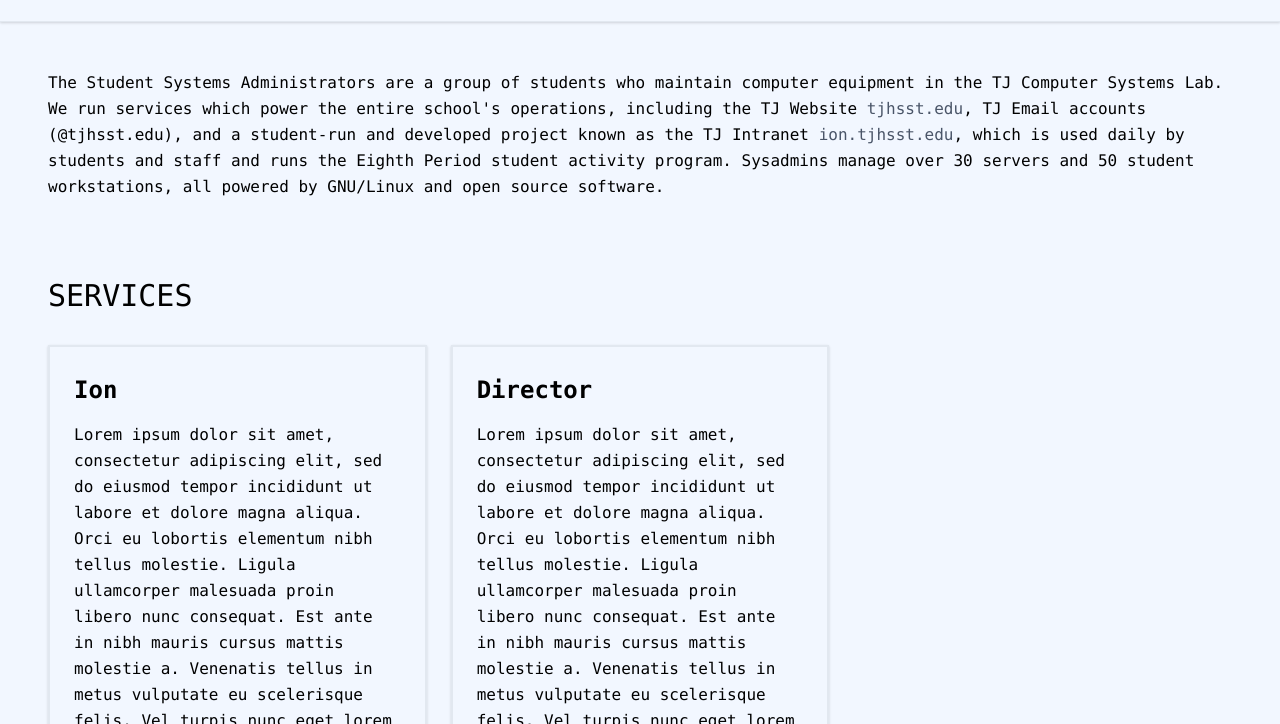
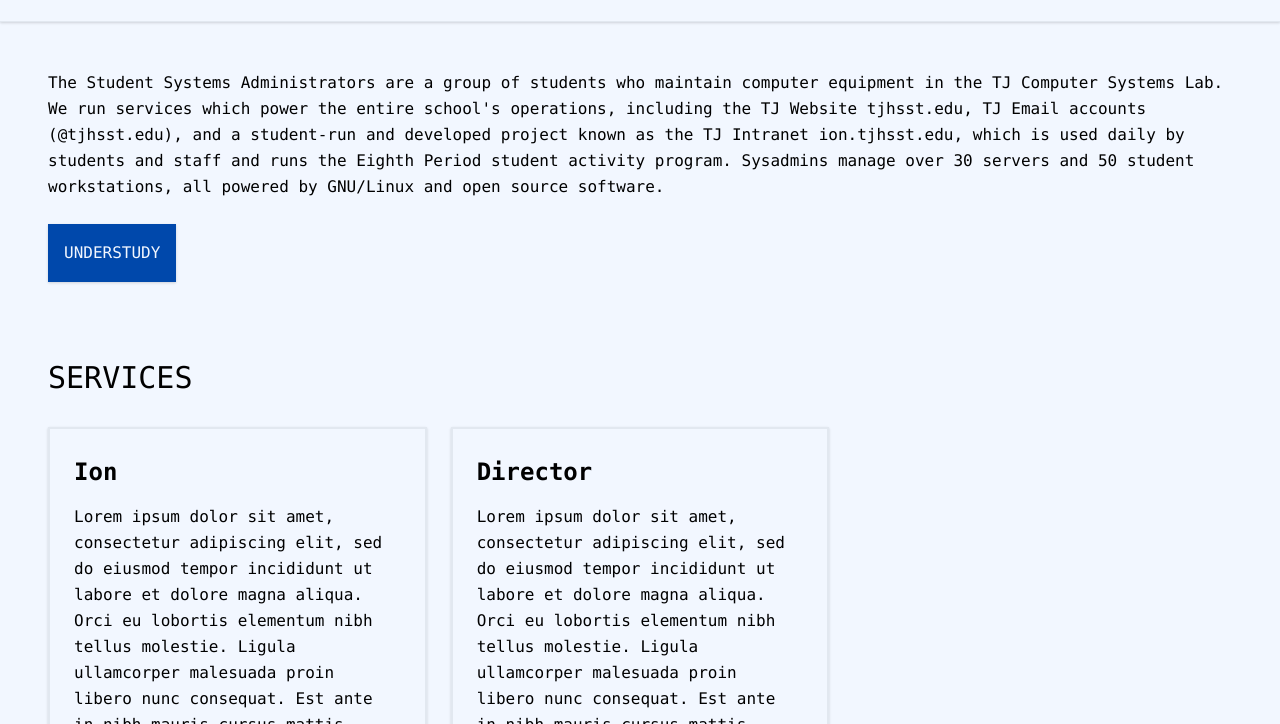
Before and after one commit to tjcsl/sysadmins-website, a Gatsby site: page / in a window 1280 px wide. Shown: the part 76-800 px from the top of the page. Built offline with nearby package versions, Linux system fonts and the light colour scheme; Gatsby itself is replaced by a stand-in of ours.

Commit message:
Add understudy button under summary section

```diff
--- a/src/data/index.yml
+++ b/src/data/index.yml
@@ -25,6 +25,8 @@
           Sit amet justo donec enim diam vulputate. Arcu non sodales neque sodales ut. Rutrum quisque non tellus orci ac auctor.
           Rhoncus urna neque viverra justo nec ultrices dui. Scelerisque fermentum dui faucibus in.
 
+understudy: true
+
 members:
     - name: Theo Ouzhinski
       year: 2020
--- a/src/pages/index.js
+++ b/src/pages/index.js
@@ -1,5 +1,5 @@
 import React from 'react';
-import { graphql } from 'gatsby';
+import { Link } from 'gatsby';
 import ReactMarkdown from 'react-markdown';
 
 import Layout from '../components/layout';
@@ -12,8 +12,15 @@
         <Layout>
             <SEO keywords={[`sysadmins`, `home`, `index`, `about`]} title="Home" />
 
-            <section className="p-12 link transition">
-                <ReactMarkdown source={data.summary} />
+            <section className="p-12 transition">
+                <ReactMarkdown className="transition mb-6" source={data.summary} />
+                {data.understudy ? (
+                    <Link to="/understudy">
+                        <a className="inline-block bg-blue text-white p-4 uppercase shadow hover:shadow-lg">
+                            Understudy
+                        </a>
+                    </Link>
+                ) : null}
             </section>
 
             <section className="px-12 my-6">
```
